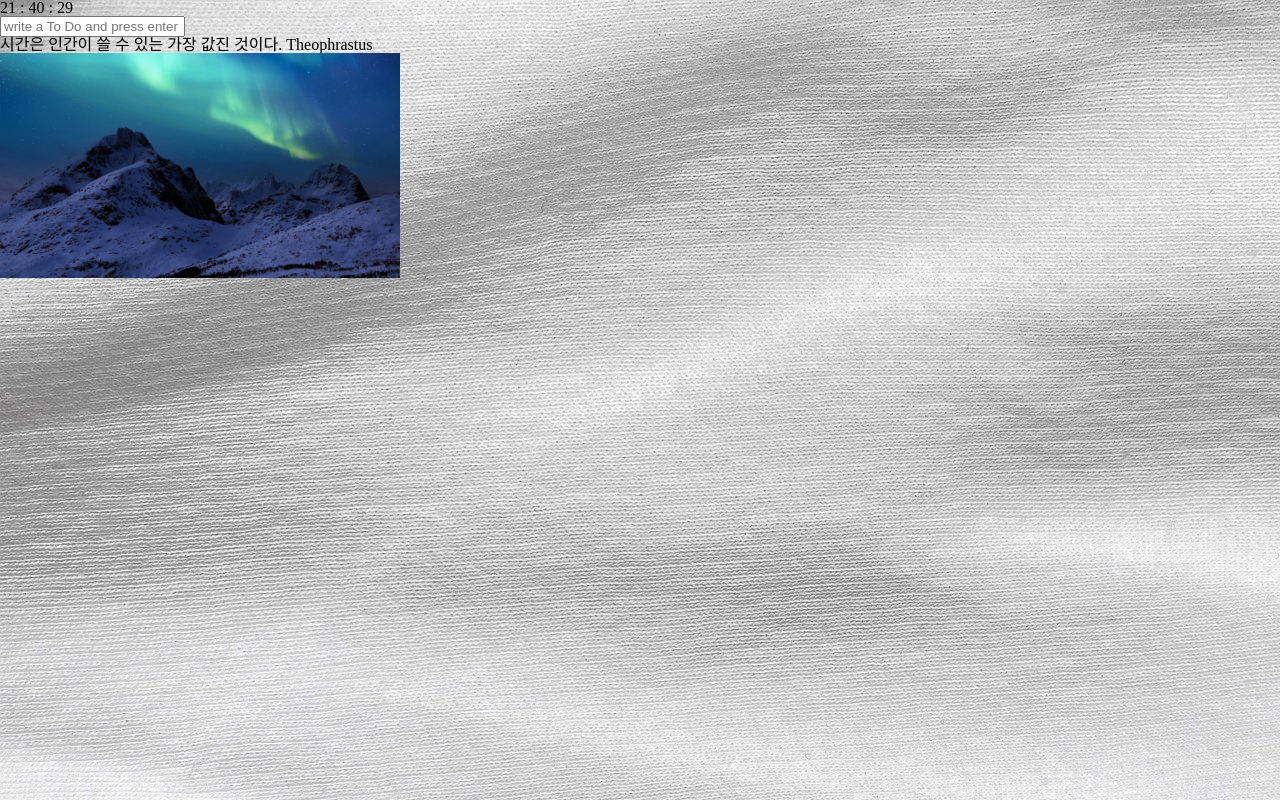
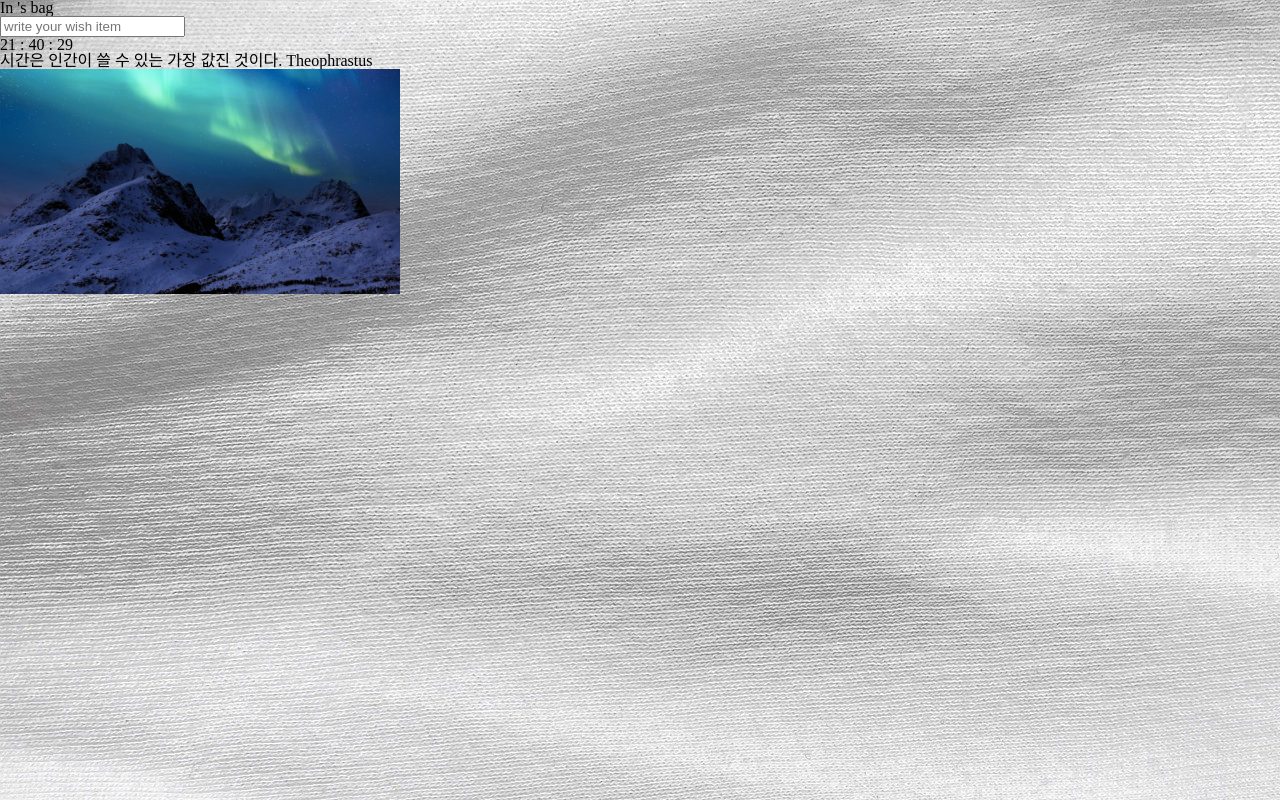
Before and after one commit to amisu1203/Momentum, a plain HTML site: page main.html in a window 1280 px wide. Drawn offline with Linux system fonts and the light colour scheme.

Commit message:
title 추가

```diff
--- a/main.html
+++ b/main.html
@@ -5,20 +5,29 @@
     <meta http-equiv="X-UA-Compatible" content="IE=edge">
     <meta name="viewport" content="width=device-width, initial-scale=1.0">
     <title>What to Buy Today!</title>
+    <link href="https://fonts.googleapis.com/css2?family=Alfa+Slab+One&display=swap" rel="stylesheet">
     <link rel="stylesheet" href="CSS/reset.css">
     <link rel="stylesheet" href="CSS/main.css">
 </head>
 <body>
-    <h1 id="greeting"></h1>
-    <h2 id="clock">00 : 00</h2>
+    <main class="main">
+        <section class="bag">
+            <h1 id="greeting" class="txt-hide"></h1>
+            <p class="tit-bag">
+                In <span></span>'s bag
+            </p>
             <form id="todo-form">
-        <input type="text" placeholder="write a To Do and press enter" required>
+                <input type="text" placeholder="write your wish item" required>
             </form>
             <ul id="todo-list"></ul>
+        </section>
+        <h2 id="clock">00 : 00</h2>
         <article id="quote">
             <span></span>
             <span></span>
         </article>
+    </main>
+
     <script src="JS/index.js"></script>
     <script src="JS/clock.js"></script>
     <script src="JS/quotes.js"></script>
```
Lines whose indentation alone changed are shown as unchanged.
